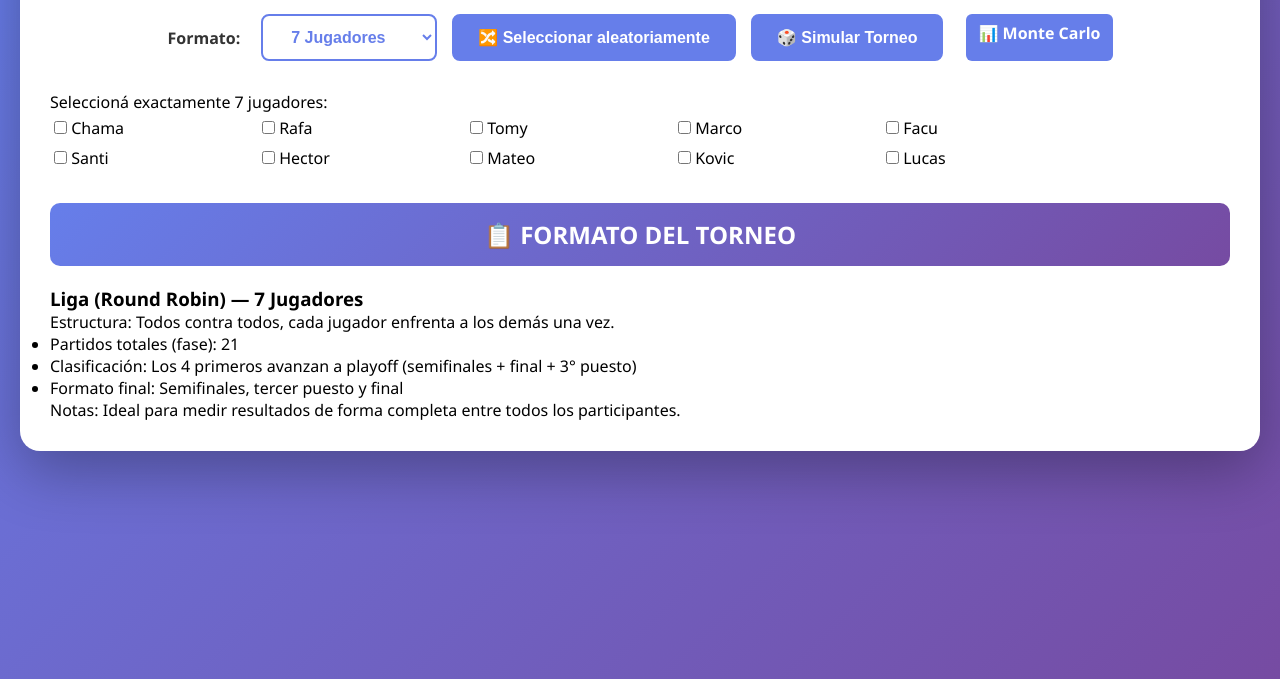
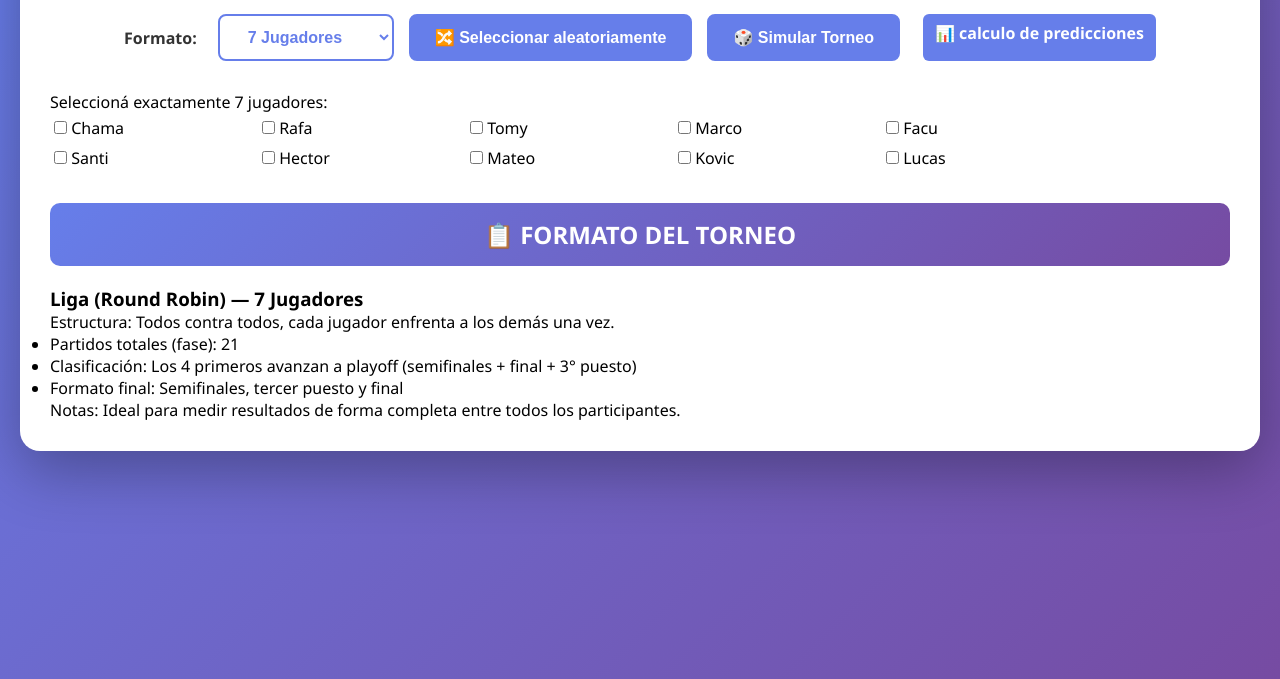
Before and after one commit to x-chama-x/simuladorTorneoTejo, a plain HTML site: page index.html in a window 1280 px wide. Shown: the part 121-800 px from the top of the page. Drawn offline with Linux system fonts and the light colour scheme.

Commit message:
actualizar enlaces entre simuladores para abrir en la misma pestaña; modificar textos de botones y enlaces para mayor claridad en index.html y montecarlo.html

```diff
--- a/index.html
+++ b/index.html
@@ -23,8 +23,8 @@
             <button id="randomSelectBtn" title="Seleccionar jugadores aleatoriamente">🔀 Seleccionar aleatoriamente</button>
             <button id="simularBtn">🎲 Simular Torneo</button>
 
-            <!-- Enlace al Simulador Monte Carlo -->
-            <a href="montecarlo.html" id="montecarloLink" title="Abrir Simulador Monte Carlo" target="_blank" style="display:inline-block; margin-left:8px; padding:8px 12px; background:#667eea; color:white; border-radius:6px; text-decoration:none; font-weight:700;">📊 Monte Carlo</a>
+            <!-- Enlace al Simulador Monte Carlo (abre en la misma pestaña) -->
+            <a href="montecarlo.html" id="montecarloLink" title="Abrir Simulador Monte Carlo" style="display:inline-block; margin-left:8px; padding:8px 12px; background:#667eea; color:white; border-radius:6px; text-decoration:none; font-weight:700;">📊 calculo de predicciones</a>
         </div>
 
         <!-- Contenedor dinámico donde se mostrará la selección de jugadores -->
```
Also changed, not shown: montecarlo.html (+2 -2 lines).
